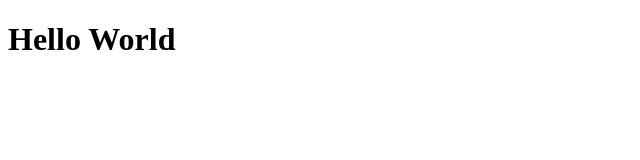
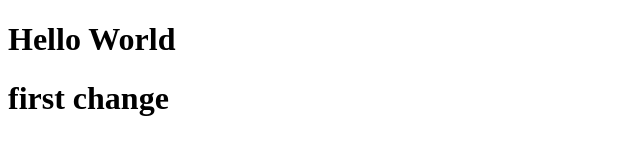
Before and after one commit to usman-khurram/lab-04, a plain HTML site: page index.html in a window 1280 px wide. Shown: the whole page, without its empty margins (0-640 px from the left). Drawn offline with Linux system fonts and the light colour scheme.

Commit message:
first change

```diff
--- a/index.html
+++ b/index.html
@@ -7,5 +7,6 @@
 </head>
 <body>
     <h1>Hello World</h1>
+    <h1>first change </h1>
 </body>
 </html
```
